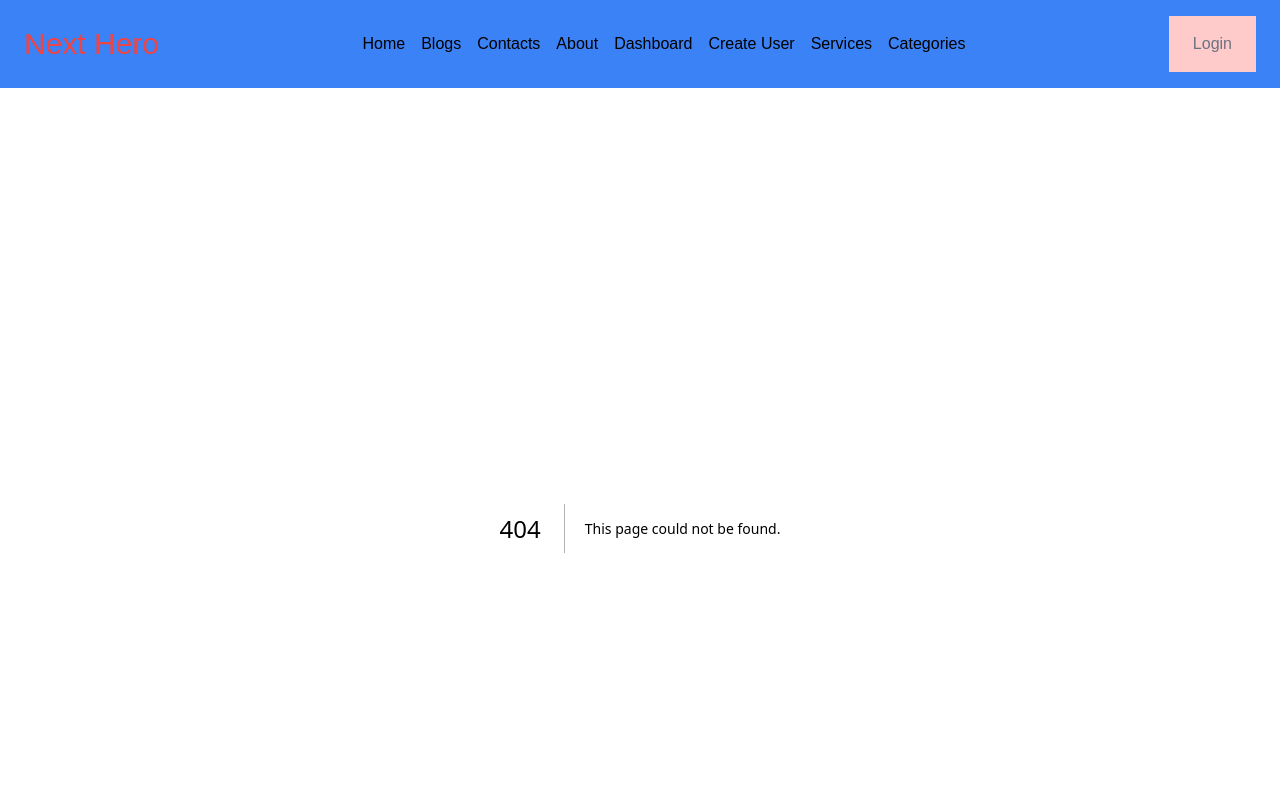
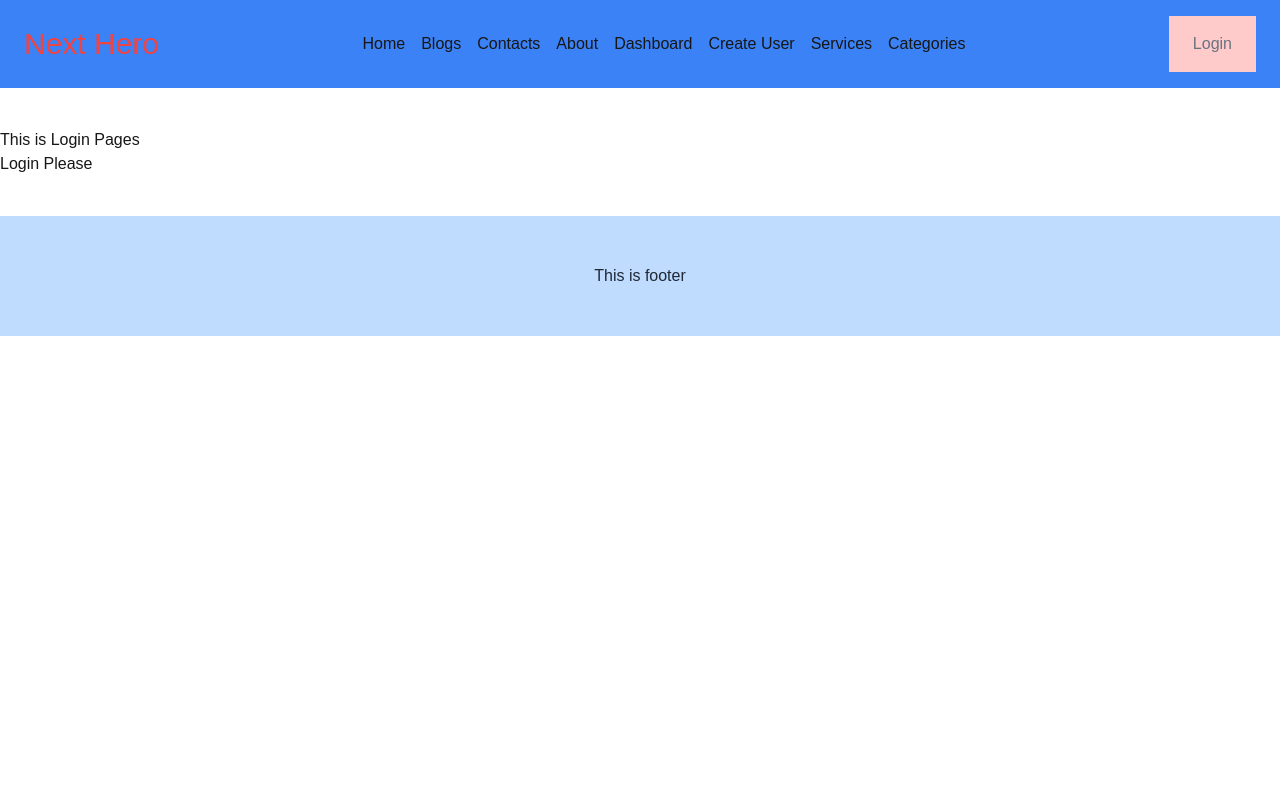
Before and after one commit to sakil470004/next-hero, a Next.js app: page /login in a window 1280 px wide. Before the commit this address had no page. Shown: the top 800 px of the page. Built offline with nearby package versions, Linux system fonts and the light colour scheme.

Commit message:
finised module 76 video 10

```diff
--- /dev/null
+++ b/src/app/login/page.js
@@ -0,0 +1,13 @@
+import React from 'react'
+
+function ContactsPage() {
+  return (
+    <div>This is Login Pages
+    <p>
+      Login Please
+    </p>
+    </div>
+  )
+}
+
+export default ContactsPage
```
Also changed, not shown: src/middleware.js (added, +21 -0 lines).
